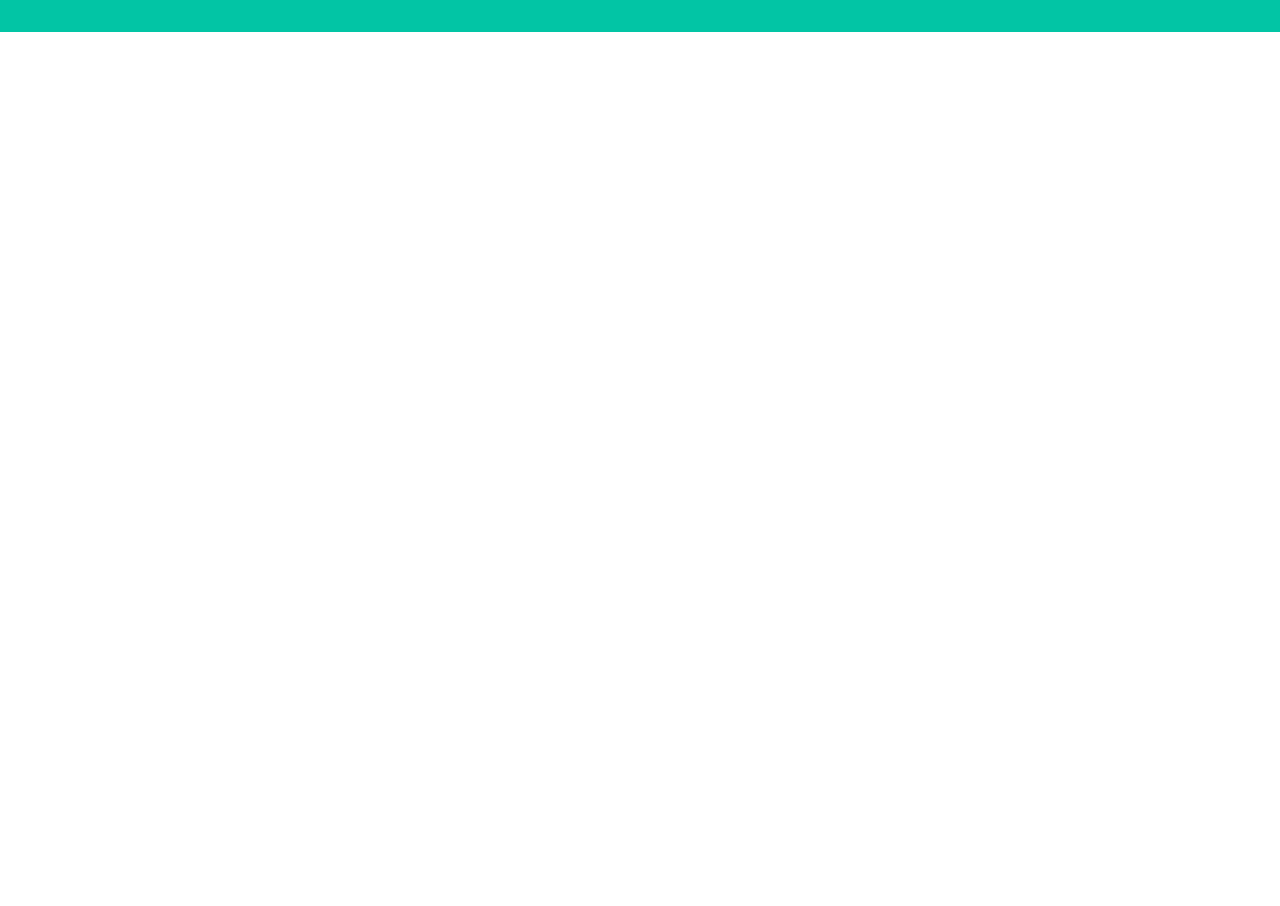
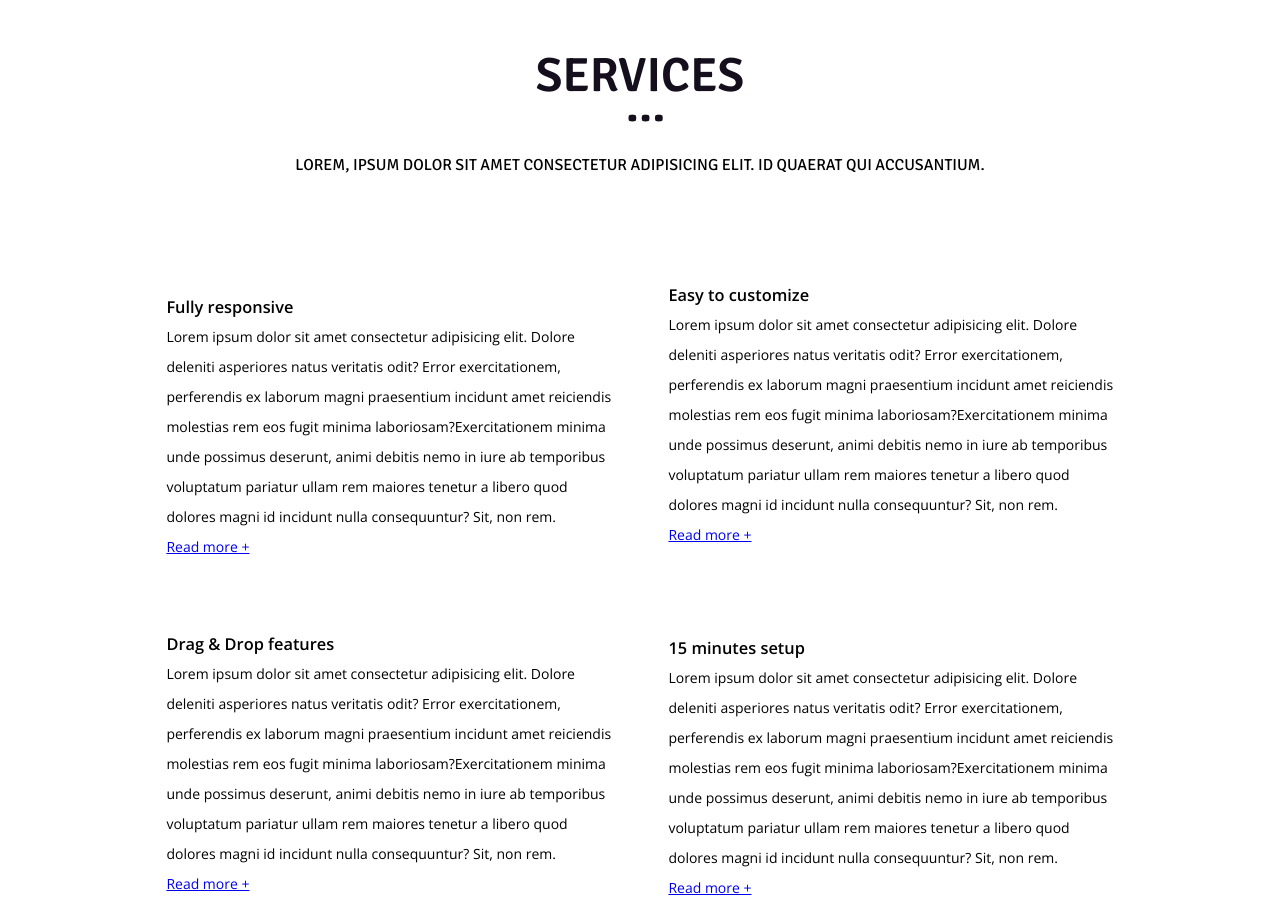
Before and after one commit to Temmy1/demolayout, a plain HTML site: page index.html in a window 1280 px wide. Shown: the part 3740-4646 px from the top of the page. Before the commit the page ends 3772 px from the top, so only its background shows below. Drawn offline with nearby package versions, Linux system fonts and the light colour scheme.

Commit message:
Servises

```diff
--- a/index.html
+++ b/index.html
@@ -189,6 +189,52 @@
     </div>
   </section>
 
+  <section class="services container">
+    <h2 class="section-heading">Services</h2>
+    <p class="under-heading-text">Lorem, ipsum dolor sit amet consectetur adipisicing elit. Id quaerat qui accusantium. </p>
+    <div class="our-advantages">
+      <div class="advantage-item">
+        <div class="icon-container">
+          <img src="images/phone.png" alt="Responsive">
+        </div>
+        <h3 class="advantage-name">
+          Fully responsive
+        </h3>
+        <p class="description">Lorem ipsum dolor sit amet consectetur adipisicing elit. Dolore deleniti asperiores natus veritatis odit? Error exercitationem, perferendis ex laborum magni praesentium incidunt amet reiciendis molestias rem eos fugit minima laboriosam?Exercitationem minima unde possimus deserunt, animi debitis nemo in iure ab temporibus voluptatum pariatur ullam rem maiores tenetur a libero quod dolores magni id incidunt nulla consequuntur? Sit, non rem.</p>
+        <p><a class="read_more" href="#">Read more +</a></p>
+      </div>
+      <div class="advantage-item">
+        <div class="icon-container">
+          <img src="images/settings.png" alt="Settings">
+        </div>
+        <h3 class="advantage-name">
+          Easy to customize
+        </h3>
+        <p class="description">Lorem ipsum dolor sit amet consectetur adipisicing elit. Dolore deleniti asperiores natus veritatis odit? Error exercitationem, perferendis ex laborum magni praesentium incidunt amet reiciendis molestias rem eos fugit minima laboriosam?Exercitationem minima unde possimus deserunt, animi debitis nemo in iure ab temporibus voluptatum pariatur ullam rem maiores tenetur a libero quod dolores magni id incidunt nulla consequuntur? Sit, non rem.</p>
+        <p><a class="read_more" href="#">Read more +</a></p>
+      </div>
+      <div class="advantage-item">
+        <div class="icon-container">
+          <img src="images/layout.png" alt="layout">
+        </div>
+        <h3 class="advantage-name">
+          Drag & Drop features
+        </h3>
+        <p class="description">Lorem ipsum dolor sit amet consectetur adipisicing elit. Dolore deleniti asperiores natus veritatis odit? Error exercitationem, perferendis ex laborum magni praesentium incidunt amet reiciendis molestias rem eos fugit minima laboriosam?Exercitationem minima unde possimus deserunt, animi debitis nemo in iure ab temporibus voluptatum pariatur ullam rem maiores tenetur a libero quod dolores magni id incidunt nulla consequuntur? Sit, non rem.</p>
+        <p><a class="read_more" href="#">Read more +</a></p>
+      </div>
+      <div class="advantage-item">
+        <div class="icon-container">
+          <img src="images/clock.png" alt="Quick setup">
+        </div>
+        <h3 class="advantage-name">
+          15 minutes setup
+        </h3>
+        <p class="description">Lorem ipsum dolor sit amet consectetur adipisicing elit. Dolore deleniti asperiores natus veritatis odit? Error exercitationem, perferendis ex laborum magni praesentium incidunt amet reiciendis molestias rem eos fugit minima laboriosam?Exercitationem minima unde possimus deserunt, animi debitis nemo in iure ab temporibus voluptatum pariatur ullam rem maiores tenetur a libero quod dolores magni id incidunt nulla consequuntur? Sit, non rem.</p>
+        <p><a class="read_more" href="#">Read more +</a></p>
+      </div>
+    </div>
+  </section>
   <footer>
     <nav class="bottom-nav">
       <ul class="navigation">
--- a/styles/style.scss
+++ b/styles/style.scss
@@ -267,6 +267,7 @@ section {
 }
 .portfolio-item {
   position: relative;
+  @include link-transition();
 
   img {
     vertical-align: middle;
@@ -281,6 +282,58 @@ section {
     height: 100%;
     text-align: center;
     background: rgba(0, 163, 136, .7);
+    display: none;
+    align-items: center;
+    flex-direction: column;
+    justify-content: center;
+    color: #fff;
+
+    .work-name,
+    .work-category {
+      line-height: 20px;
+      text-transform: uppercase;
+    }
+    .work-name {
+      font: {
+        family: "Signika", sans-serif;
+        size: 30px;
+        weight: 700;
+      }
+      margin-bottom: 25px;
+    }
+    .work-category {
+      font: {
+        size: 18px;
+        weight: 600;
+      }
+      margin-bottom: 15px;
+    }
+  }
+
+  &:hover {
+    .category-wrap {
+      display: flex;
+    }
+  }
+}
+
+/* -- Sevices -- */
+
+
+.services {
+  padding-top: 110px;
+  padding-bottom: 110px;
+}
+.our-advantages {
+  display: flex;
+  flex-direction: row;
+  flex-wrap: wrap;
+  justify-content: space-between;
+
+
+
+  .advantage-item {
+    flex: 0 1 47%;
   }
 }
 
```
Also changed, not shown: images/layout.png (renamed from images/layout 15.png), styles/style.css, 1 other file.
